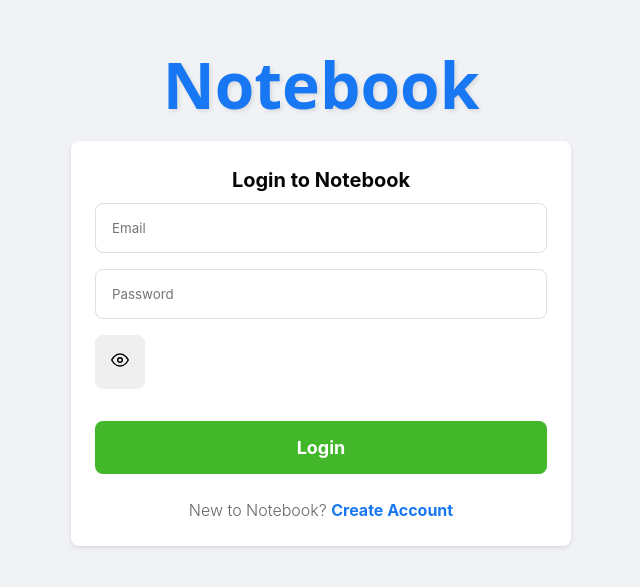
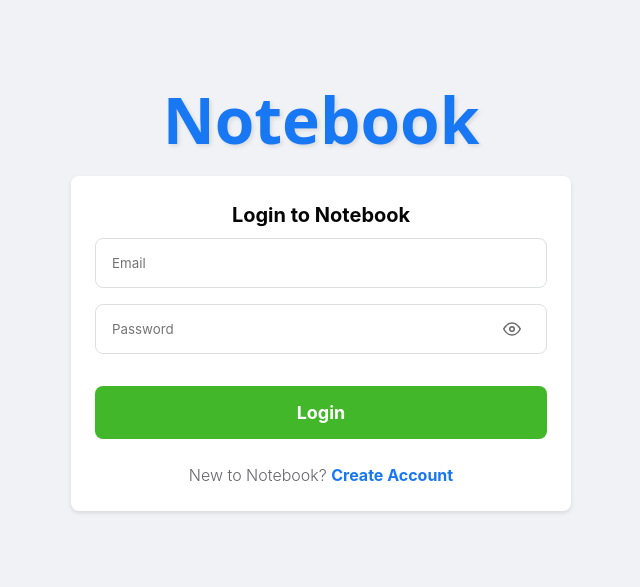
Before and after one commit to Athooh/social-network, a Next.js app in the folder frontend/: page / in a window 1280 px wide. Shown: the part 109-696 px from the top of the page, without its empty margins (319-959 px from the left). Built offline with nearby package versions, Linux system fonts and the light colour scheme; a web font is replaced by a local one.

Commit message:
Add styles for password input container and toggle button

```diff
--- a/frontend/src/styles/auth.module.css
+++ b/frontend/src/styles/auth.module.css
@@ -91,3 +91,36 @@
   .forumName {
     font-family: 'Sour Gummy', serif;
   }
+
+  .passwordContainer {
+    position: relative;
+    width: 100%;
+  }
+
+  .passwordContainer input {
+    width: 100%;
+    padding-right: 40px;
+  }
+
+  .passwordToggle {
+    position: absolute;
+    right: 10px;
+    top: 50%;
+    transform: translateY(-50%);
+    background: none;
+    border: none;
+    color: #666;
+    cursor: pointer;
+    padding: 5px;
+    display: flex;
+    align-items: center;
+    justify-content: center;
+  }
+
+  .passwordToggle:hover {
+    color: #333;
+  }
+
+  button.passwordToggle {
+    margin: 0;
+  }
```
